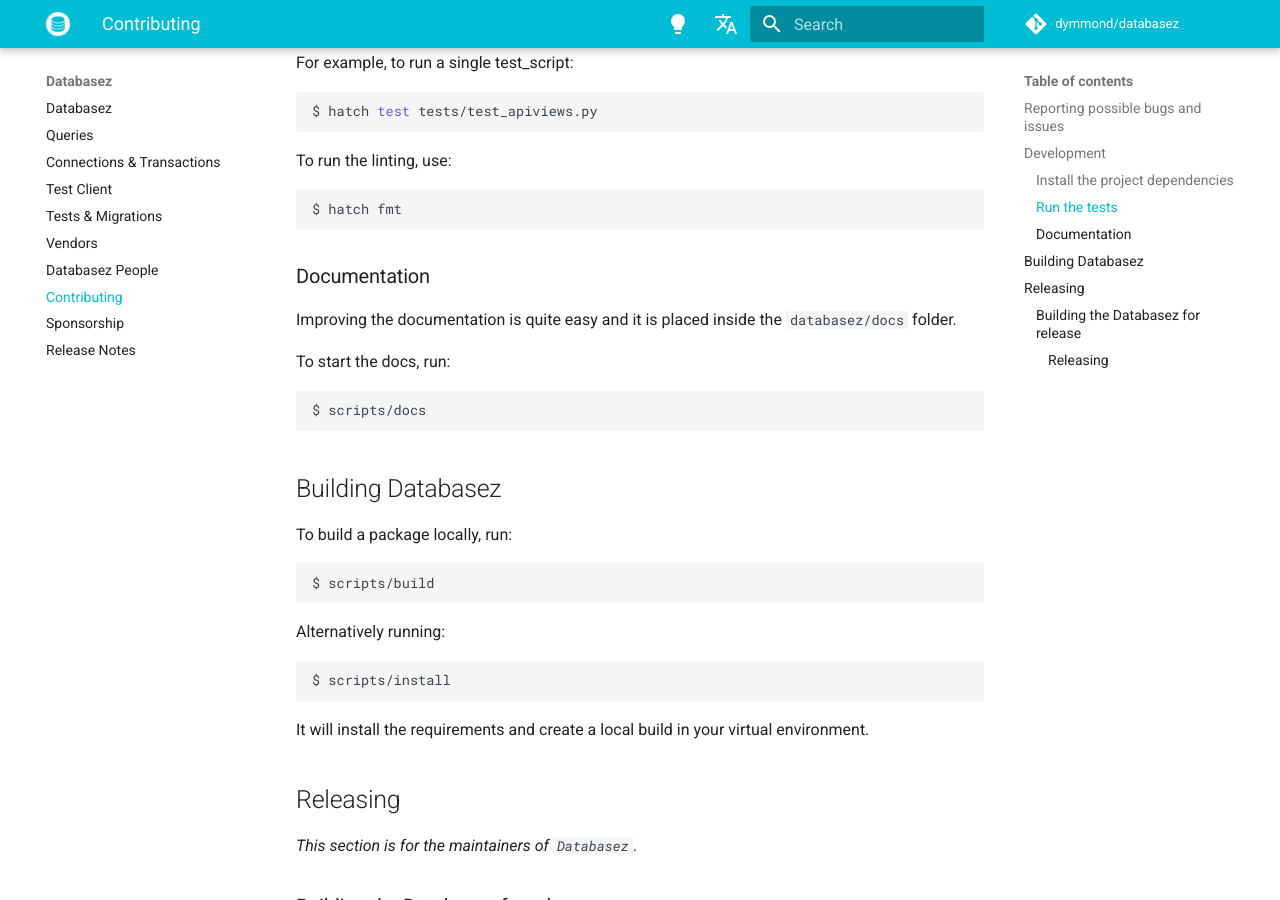
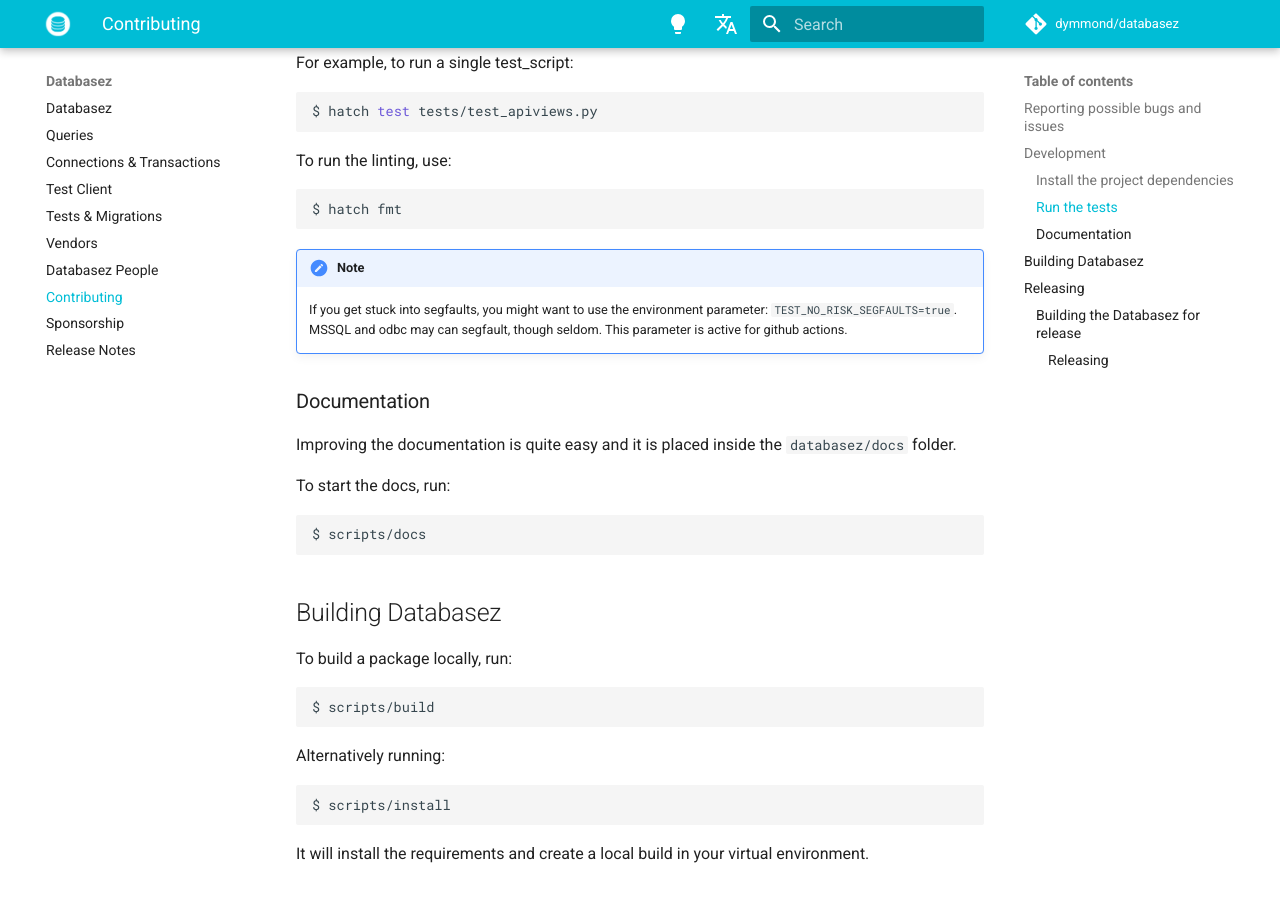
Before and after one commit to dymmond/databasez, an MkDocs documentation site: the page built from docs/contributing.md, in a window 1280 px wide and 900 px high, scrolled down 1672 px. Built offline with MkDocs 1.6.1 and Material for MkDocs 9.7.7, drawn with Linux system fonts in a browser that asks for light colours; comment, search, counter and statistics services are not loaded.

Commit message:
update docs

````diff
--- a/docs/contributing.md
+++ b/docs/contributing.md
@@ -75,6 +75,11 @@
 $ hatch fmt
 ```
 
+!!! Note
+    If you get stuck into segfaults, you might want to use the environment parameter: `TEST_NO_RISK_SEGFAULTS=true`.
+    MSSQL and odbc may can segfault, though seldom.
+    This parameter is active for github actions.
+
 ### Documentation
 
 Improving the documentation is quite easy and it is placed inside the `databasez/docs` folder.
````
Also changed, not shown: docs/index.md (+1 -4 lines).
